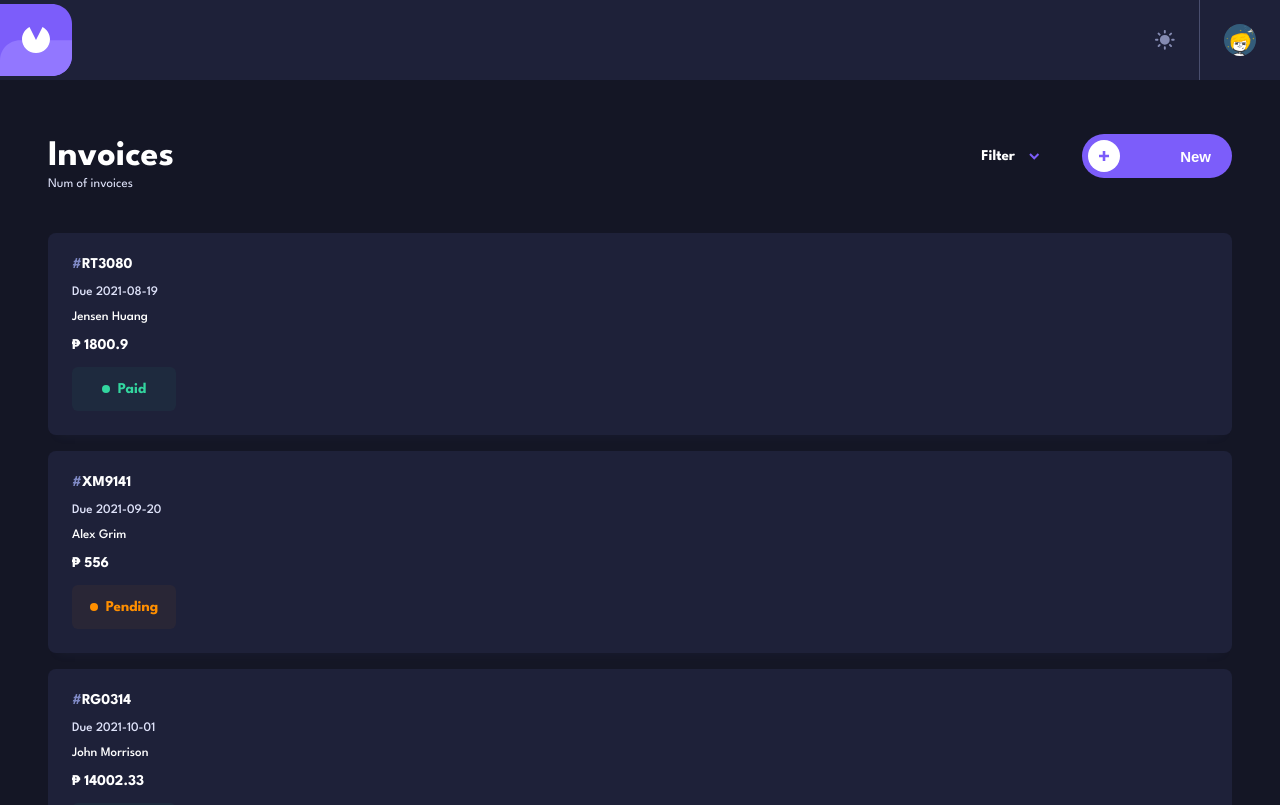
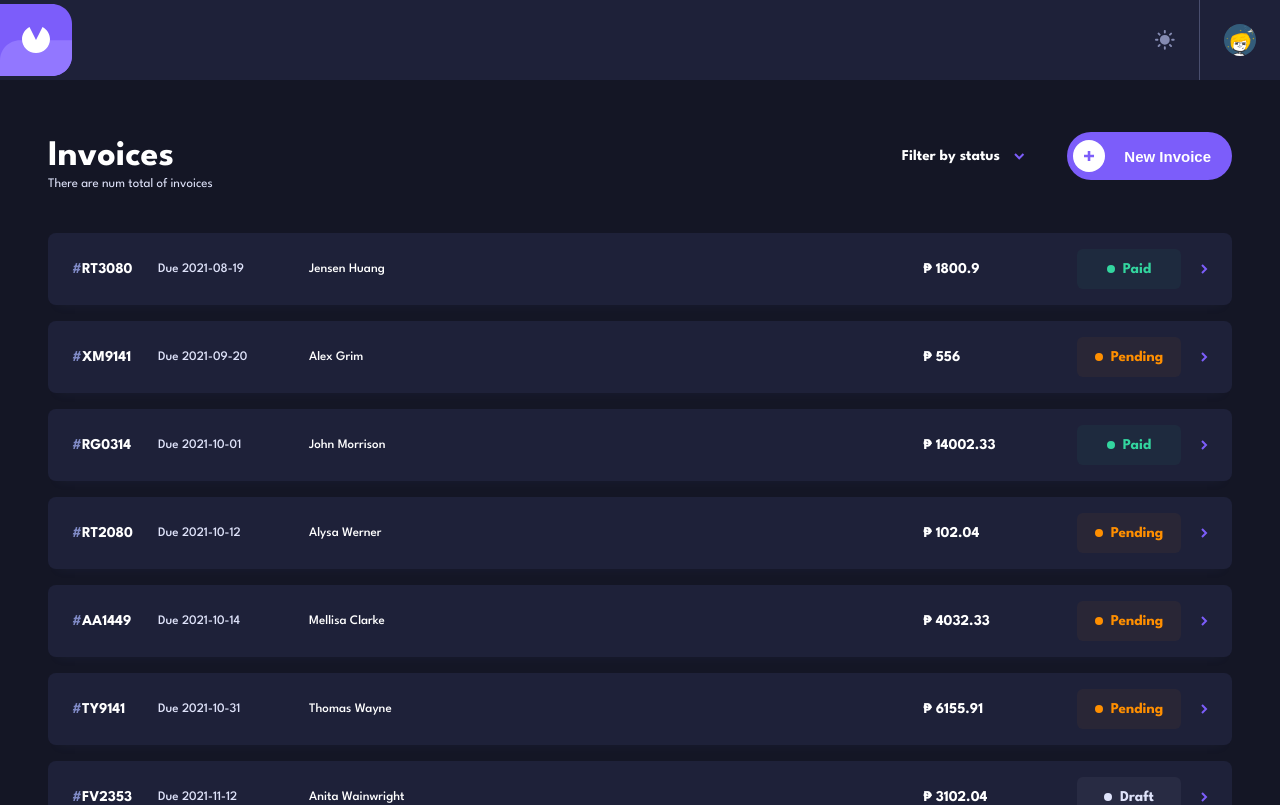
Before and after one commit to Grind3189/invoice-web-app-frontend, a React (Vite) app: page / in a window 1280 px wide. Shown: the top 805 px of the page. Built offline with nearby package versions, Linux system fonts and the light colour scheme.

Commit message:
update responsiveness
added media queries for invoices and convert to grid

```diff
--- a/src/components/invoices/Invoices.tsx
+++ b/src/components/invoices/Invoices.tsx
@@ -1,16 +1,31 @@
 import arrowDowIc from '../../assets/icon-arrow-down.svg'
+import arrowRightIc from '../../assets/icon-arrow-right.svg'
 import plusIcon from '../../assets/icon-plus.svg'
 import data from '../../data.json'
 import Dot from '../dot/Dot'
 import { Link } from 'react-router-dom'
 import { InvoiceType } from '../../types/invoiceType'
 import './invoices.scss'
+import { useEffect, useState } from 'react'
 
 type InvoicesProp = {
     theme: string
 }
 const Invoices = ({ theme }: InvoicesProp) => {
     const invoiceDocu: InvoiceType[] = data
+    const [width, setWidth] = useState<number>(window.innerWidth)
+
+    useEffect(() => {
+        const getInnerWidth = () => {
+            setWidth(window.innerWidth)
+        }
+
+        window.addEventListener('resize', getInnerWidth)
+
+        return () => {
+            window.removeEventListener('resize', getInnerWidth)
+        }
+    }, [])
 
     const getStatusStyle = (status: string) => {
         const style = {
@@ -23,6 +38,8 @@ const Invoices = ({ theme }: InvoicesProp) => {
         }
         return style
     }
+
+
     const invoicesEl = invoiceDocu.map(invoice => {
         return (
             <div key={invoice.id} className={`invoice-hero invoice-hero-${theme}`}>
@@ -38,25 +55,40 @@ const Invoices = ({ theme }: InvoicesProp) => {
                         <Dot status={invoice.status} />
                         <p className='status'>{invoice.status}</p>
                     </div>
+                    <img src={arrowRightIc} alt='arrow right' />
                 </Link>
             </div>
         )
     })
+
+
+    type wordsType = {
+        totalInvoice: string,
+        filter: string,
+        newInvoice: string
+    }
+
+    const words: wordsType = {
+        totalInvoice: width < 768 ? 'Num of invoices' : 'There are num total of invoices',
+        filter: width < 768 ? 'Filter' : 'Filter by status',
+        newInvoice: width < 768 ? 'New' : 'New Invoice'
+    }
+
     return (
         <main className='main-container'>
             <section className='first-row'>
                 <div className="left-col">
                     <h1>Invoices</h1>
-                    <p className={`secondary-${theme}`}>Num of invoices</p>
+                    <p className={`secondary-${theme}`}>{words.totalInvoice}</p>
                 </div>
                 <div className="right-col">
                     <div className="dropdown-filter">
-                        <p>Filter</p>
+                        <p>{words.filter}</p>
                         <img src={arrowDowIc} alt='arrow down icon' />
                     </div>
                     <button>
                         <img src={plusIcon} alt='Add icon' />
-                        <span>New</span>
+                        <span>{words.newInvoice}</span>
                     </button>
                 </div>
             </section>
--- a/src/components/invoices/invoices.scss
+++ b/src/components/invoices/invoices.scss
@@ -9,6 +9,7 @@
         justify-content: space-between;
         align-items: center;
         margin: 25px 0;
+        width: 100%;
 
         .left-col {
 
@@ -74,17 +75,18 @@
     }
 
     .invoices-container {
+        width: 100%;
         display: flex;
         flex-direction: column;
+        align-items: center;
         gap: 16px;
 
         .invoice-hero {
-            padding: 24px;
             border-radius: 8px;
-            height: auto;
-            display: flex;
-            flex-direction: column;
-            justify-content: center;
+            height: 134px;
+            padding: 25px;
+            width: 100%;
+            max-width: 400px;
 
             &.invoice-hero-dark {
                 @include dark-invoice
@@ -98,11 +100,15 @@
                 text-decoration: none;
                 color: inherit;
                 height: 100%;
+                display: grid;
+                grid-template-columns: 1fr 20% 1fr;
+                grid-template-rows: repeat(4, auto);
 
                 .invoice-id {
                     font-size: 15px;
                     font-weight: 700;
                     margin-top: 0;
+                    grid-column: 1 / 2;
 
                     .hashtag-light {
                         color: #7E88C3;
@@ -117,11 +123,16 @@
                     font-size: 13px;
                     font-weight: 500;
                     margin-top: 0;
+                    grid-column: -2 / -1;
+                    text-align: right;
+
                 }
 
                 .due-date {
                     font-size: 13px;
                     font-weight: 500;
+                    grid-row: 2 / 3;
+                    margin-top: 8px;
 
                     &.due-date-light {
                         color: $secondary-color-light;
@@ -135,17 +146,20 @@
                 .total {
                     font-size: 15px;
                     font-weight: 700;
+                    grid-row: 4 / -1;
+                    margin: 0;
                 }
 
                 .status-container {
                     display: flex;
                     align-items: center;
                     justify-content: center;
-                    width: 104px;
                     height: 100%;
                     gap: 8px;
                     text-transform: capitalize;
                     border-radius: 6px;
+                    grid-row: 2 / -1;
+                    grid-column: -2 / -1;
 
                     p {
                         font-weight: 700;
@@ -164,6 +178,7 @@
 
         .first-row {
             margin: 30px 0;
+            max-width: unset;
 
             .left-col {
                 h1 {
@@ -181,21 +196,59 @@
                 }
 
                 button {
-                    width: 150px;
-
-                }
+                    width: 165px;
+                    gap: 16px;
+                    height: 48px;
                 }
             }
         }
 
         .invoices-container {
-
             .invoice-hero {
+                width: 100%;
+                max-width: unset;
+                height: auto;
+                padding: 0 24px;
+                height: 72px;
 
                 a {
+                    display: flex;
+                    align-items: center;
 
-                .invoice-first-row {}
+                    .invoice-id {
+                        margin: 0;
+                        width: 58px;
+                        margin-right: 28px;
+                    }
+
+                    .due-date {
+                        margin: 0;
+                        width: 100px;
+                        margin-right: 51px;
+
+                    }
+
+                    .name {
+                        margin: 0;
+                        text-align: left;
+                        width: 30%;
+                    }
+
+                    .total {
+                        margin-left: auto;
+                        margin-right: 40px;
+                        width: 10%;
+                    }
+
+                    .status-container {
+                        height: 40px;
+                        width: 104px;
+                        margin-right: 20px;
                     }
                 }
             }
+
         }
+    }
+
+}
```
Lines whose indentation alone changed are shown as unchanged.
